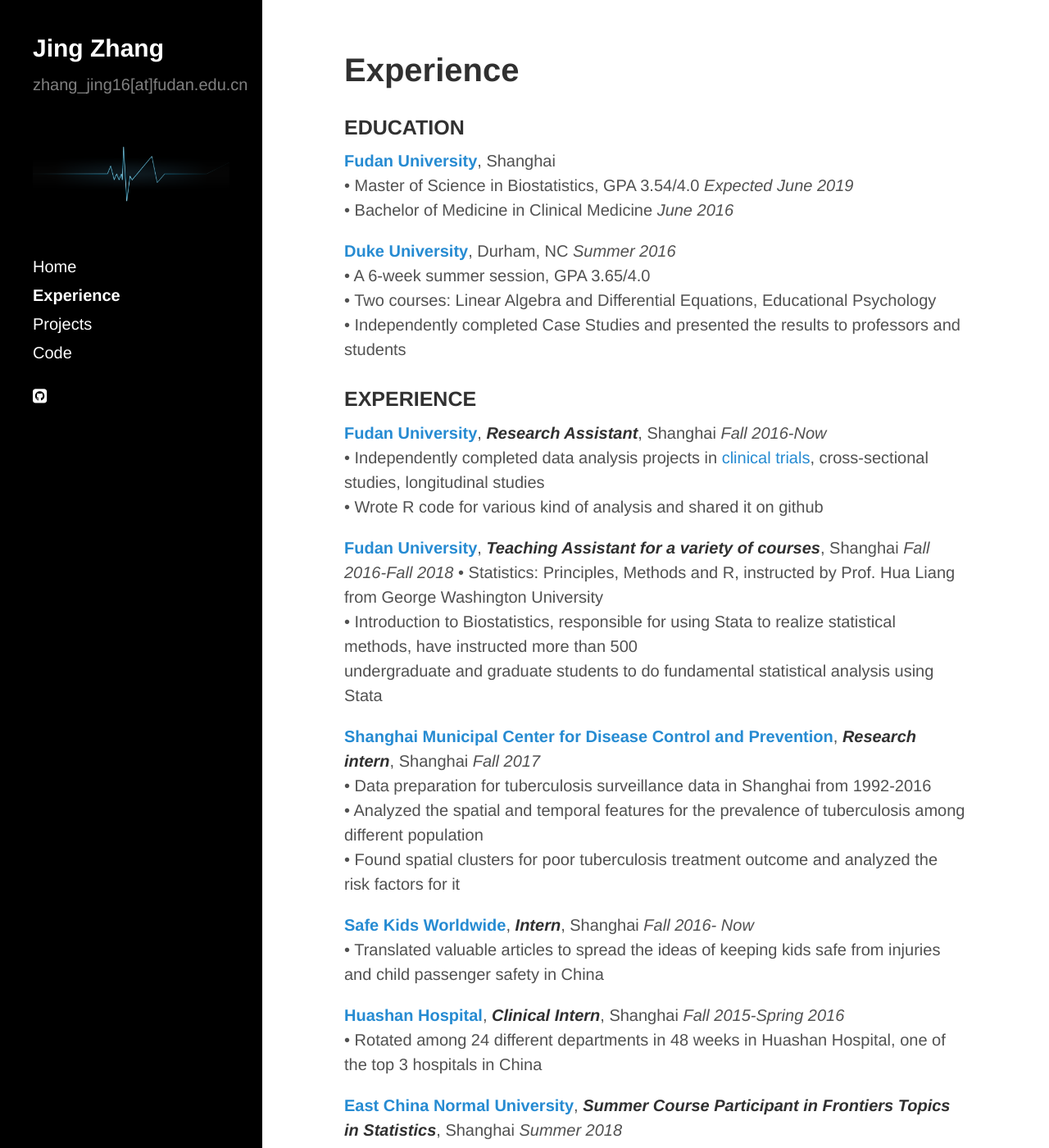
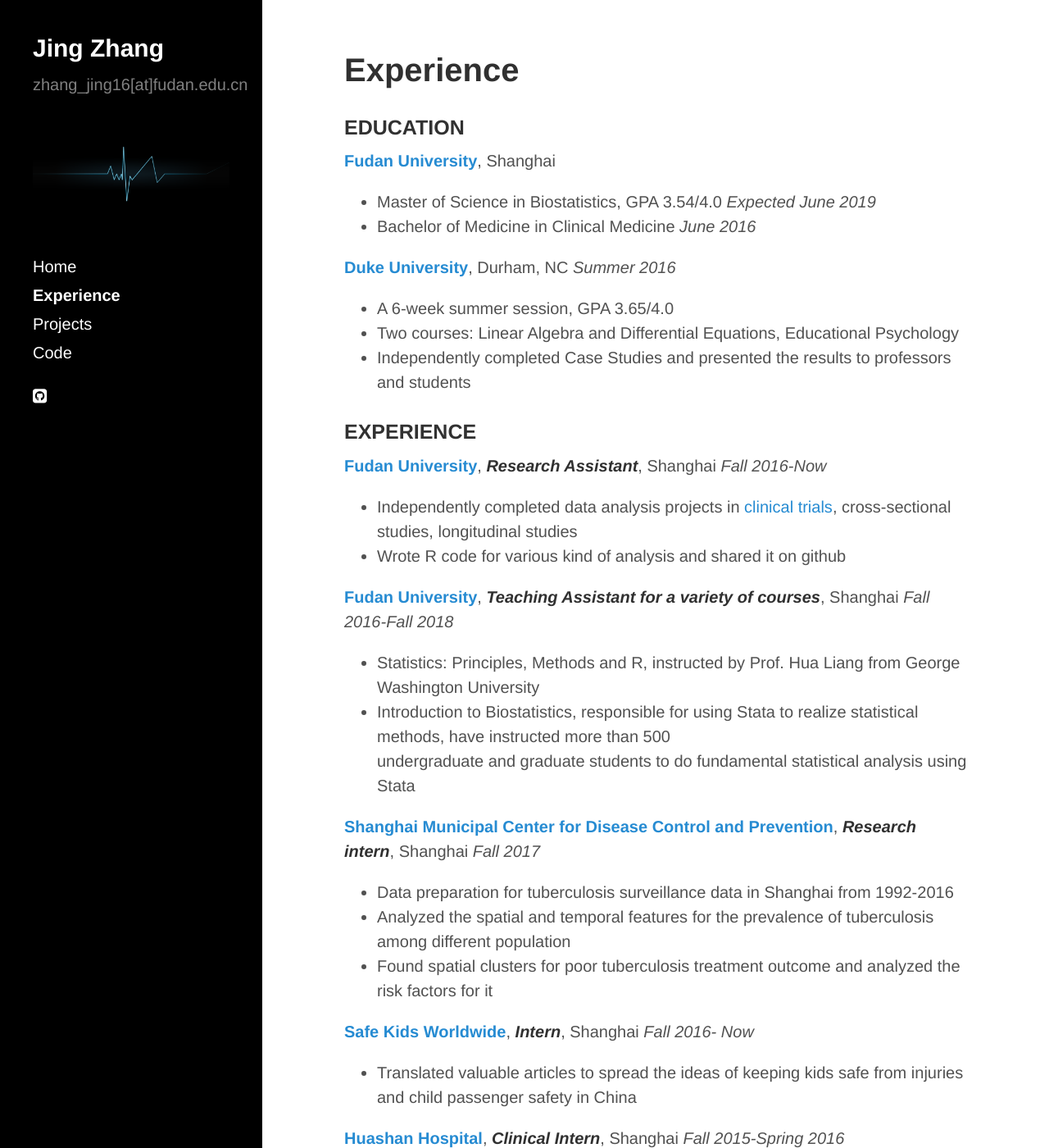
Before and after one commit to jingzhang1/jingzhang1.github.io, a Jekyll site: the page built from about.md, in a window 1280 px wide and 1400 px high. Shown: the whole window at 82% size. Built offline with Jekyll 4.4.1, drawn with Linux system fonts in a browser that asks for light colours; nearby versions of some CDN libraries; some of the changed text lies outside the part shown.

Commit message:
Update about.md

```diff
--- a/about.md
+++ b/about.md
@@ -4,40 +4,40 @@ title: Experience
 ---
 ### EDUCATION
 **[Fudan University](http://www.fudan.edu.cn/en/)**, Shanghai
-• Master of Science in Biostatistics, GPA 3.54/4.0 *Expected June 2019*
-• Bachelor of Medicine in Clinical Medicine *June 2016*
+* Master of Science in Biostatistics, GPA 3.54/4.0 *Expected June 2019*
+* Bachelor of Medicine in Clinical Medicine *June 2016*
 
 **[Duke University](https://www.duke.edu/)**, Durham, NC *Summer 2016*
-• A 6-week summer session, GPA 3.65/4.0
-• Two courses: Linear Algebra and Differential Equations, Educational Psychology
-• Independently completed Case Studies and presented the results to professors and students
+* A 6-week summer session, GPA 3.65/4.0
+* Two courses: Linear Algebra and Differential Equations, Educational Psychology
+* Independently completed Case Studies and presented the results to professors and students
 
 ### EXPERIENCE
 **[Fudan University](http://www.fudan.edu.cn/en/)**, **_Research Assistant_**, Shanghai *Fall 2016-Now*
-• Independently completed data analysis projects in [clinical trials](), cross-sectional studies, longitudinal studies
-• Wrote R code for various kind of analysis and shared it on github
+* Independently completed data analysis projects in [clinical trials](), cross-sectional studies, longitudinal studies
+* Wrote R code for various kind of analysis and shared it on github
 
 **[Fudan University](http://www.fudan.edu.cn/en/)**, **_Teaching Assistant for a variety of courses_**, Shanghai *Fall 2016-Fall 2018*
-• Statistics: Principles, Methods and R, instructed by Prof. Hua Liang from George Washington University
-• Introduction to Biostatistics, responsible for using Stata to realize statistical methods, have instructed more than 500
+* Statistics: Principles, Methods and R, instructed by Prof. Hua Liang from George Washington University
+* Introduction to Biostatistics, responsible for using Stata to realize statistical methods, have instructed more than 500
 undergraduate and graduate students to do fundamental statistical analysis using Stata
 
 **[Shanghai Municipal Center for Disease Control and Prevention](http://www.scdc.sh.cn/indexEn.shtml)**, **_Research intern_**, Shanghai *Fall 2017*
-• Data preparation for tuberculosis surveillance data in Shanghai from 1992-2016
-• Analyzed the spatial and temporal features for the prevalence of tuberculosis among different population
-• Found spatial clusters for poor tuberculosis treatment outcome and analyzed the risk factors for it
+* Data preparation for tuberculosis surveillance data in Shanghai from 1992-2016
+* Analyzed the spatial and temporal features for the prevalence of tuberculosis among different population
+* Found spatial clusters for poor tuberculosis treatment outcome and analyzed the risk factors for it
 
 **[Safe Kids Worldwide](https://www.safekids.org/)**, **_Intern_**, Shanghai *Fall 2016- Now*
-• Translated valuable articles to spread the ideas of keeping kids safe from injuries and child passenger safety in China
+* Translated valuable articles to spread the ideas of keeping kids safe from injuries and child passenger safety in China
 
 **[Huashan Hospital](https://huashan.org.cn/)**, **_Clinical Intern_**, Shanghai *Fall 2015-Spring 2016*
-• Rotated among 24 different departments in 48 weeks in Huashan Hospital, one of the top 3 hospitals in China
+* Rotated among 24 different departments in 48 weeks in Huashan Hospital, one of the top 3 hospitals in China
 
 **[East China Normal University](http://english.ecnu.edu.cn/)**, **_Summer Course Participant in Frontiers Topics in Statistics_**, Shanghai *Summer 2018*
-• Topics included but not limited to Semiparametric, High-dimensional data analysis, Measurement Error Model
+* Topics included but not limited to Semiparametric, High-dimensional data analysis, Measurement Error Model
 
 **[Fudan University](http://www.fudan.edu.cn/en/)**, **_Summer Course Participant in Advanced Statistical Methods in Public Health_**, Shanghai *Summer 2017*
-• Topics included but not limited to Bayesian Analysis, Generalized Additive Models, Multi-level Regression Models
+* Topics included but not limited to Bayesian Analysis, Generalized Additive Models, Multi-level Regression Models
 
 **[University of Alberta](https://www.ualberta.ca/)**, **_Summer Course Participant in Frontiers of Global Health_**, Shanghai *Summer 2013*
-• Learnt with 3 Canadian professors and 15 Canadian students on global health topics and health policy in China
+* Learnt with 3 Canadian professors and 15 Canadian students on global health topics and health policy in China
```
